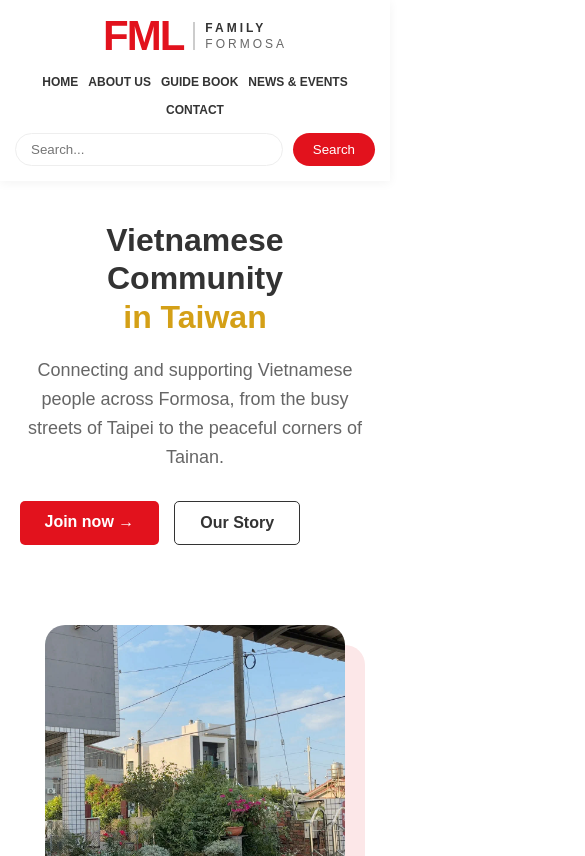
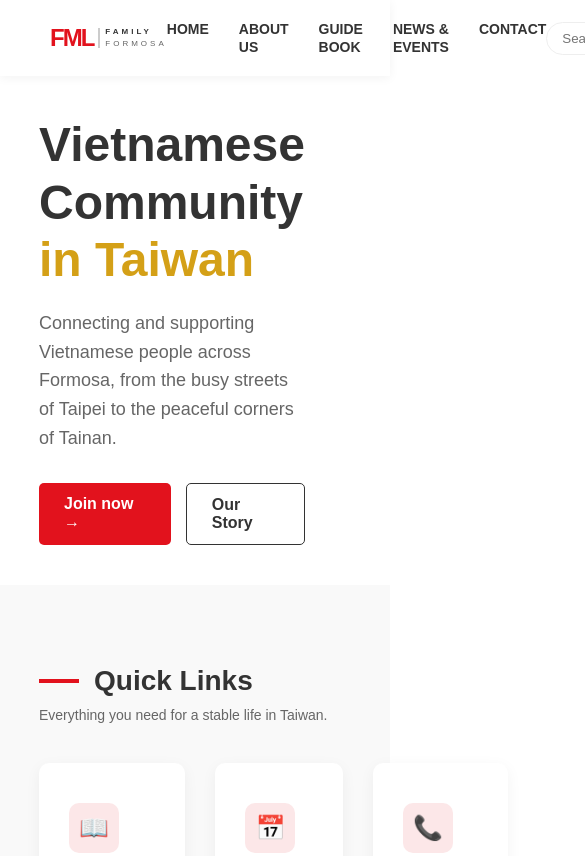
Before and after one commit to thucneft-wq/FML-Formosa, a plain HTML site: page index.html in a window 390 px wide. Shown: the top 856 px of the page, 585 px wide, since content can reach past the window. Drawn offline with Linux system fonts and the light colour scheme.

Commit message:
Add files via upload

```diff
--- a/css/home.css
+++ b/css/home.css
@@ -217,38 +217,15 @@
    RESPONSIVE: DÀNH CHO ĐIỆN THOẠI (Dưới 768px)
 ========================================= */
 @media (max-width: 768px) {
-
-    /* 1. Phần Hero: Chuyển từ 2 cột sang hàng dọc */
-    .hero-container {
-        flex-direction: column; /* Xếp dọc: Chữ trên, Ảnh dưới */
-        text-align: center;      /* Căn chữ ra giữa cho đẹp trên điện thoại */
-        padding: 40px 5%;        /* Giảm bớt khoảng cách lề */
-    }
-
-    .hero-text h1 {
-        font-size: 32px;         /* Thu nhỏ chữ tiêu đề */
+    .hero-container, .card, .info-box, .contact-form-wrapper {
+        height: auto !important; /* Để khung tự dài ra theo nội dung bên trong */
+        min-height: unset;       /* Bỏ giới hạn chiều cao cũ */
+        padding-top: 40px;       /* Thêm khoảng trống trên dưới để không bị sát quá */
+        padding-bottom: 40px;
     }
 
     .hero-image img {
-        height: 300px;           /* Giảm chiều cao ảnh cho đỡ chiếm chỗ */
-        margin-top: 30px;
-    }
-
-    /* 2. Phần Quick Links: Chuyển 3 cột thành 1 cột */
-    .card-container {
-        grid-template-columns: 1fr; /* Chỉ để 1 cột duy nhất */
-        gap: 20px;
-    }
-
-    /* 3. Phần Stats: Chuyển thành 2 hàng 2 cột */
-    .stats-section {
-        display: grid;
-        grid-template-columns: 1fr 1fr; /* Chia làm 2 cột */
-        gap: 20px;
-        padding: 40px 5%;
-    }
-
-    .stat-box h2 {
-        font-size: 28px;
+        height: auto;            /* Ảnh không được cố định chiều cao, để nó tự nhảy theo tỉ lệ */
+        max-height: 350px;       /* Giới hạn tối đa để không chiếm hết màn hình */
     }
 }
--- a/css/style.css
+++ b/css/style.css
@@ -105,33 +105,14 @@ footer a:hover { color: white; }
 
 /* RESPONSIVE CHUNG CHO HEADER & FOOTER */
 @media (max-width: 768px) {
-    header {
-        flex-direction: column; /* Logo ở trên, Menu ở dưới */
-        padding: 15px;
-        gap: 15px;
+    .fml-text {
+        font-size: 24px; /* Thu nhỏ FML lại một chút */
     }
-
-    .nav-links {
-        gap: 10px;
-        flex-wrap: wrap; /* Nếu menu dài quá sẽ tự xuống dòng */
-        justify-content: center;
+    .logo-subtext {
+        padding-left: 5px;
+        margin-left: 5px;
     }
-
-    .nav-links a {
-        font-size: 12px; /* Thu nhỏ chữ menu */
-    }
-
-    .search-bar {
-        width: 100%;
-    }
-
-    .search-bar input {
-        width: 80%; /* Để chỗ cho nút bấm */
-    }
-
-    footer {
-        flex-direction: column; /* Footer xếp dọc */
-        text-align: center;
-        gap: 30px;
+    .family-text, .formosa-text {
+        font-size: 8px; /* Thu nhỏ chữ giải nghĩa */
     }
 }
```
